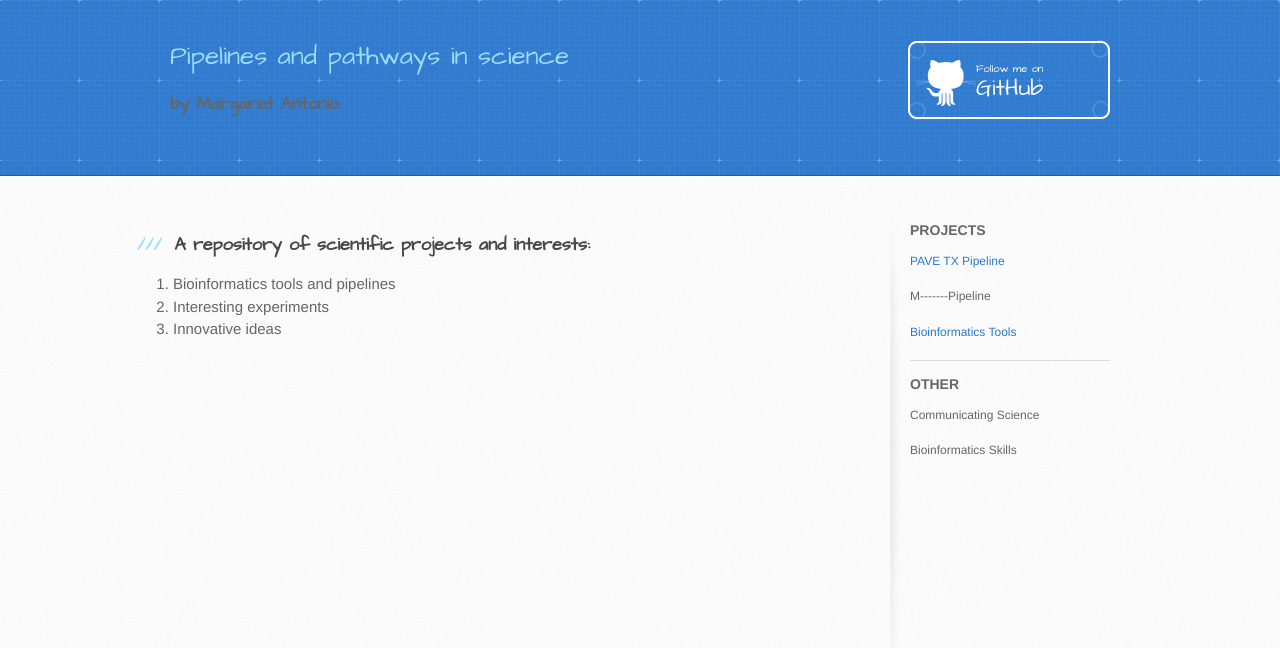
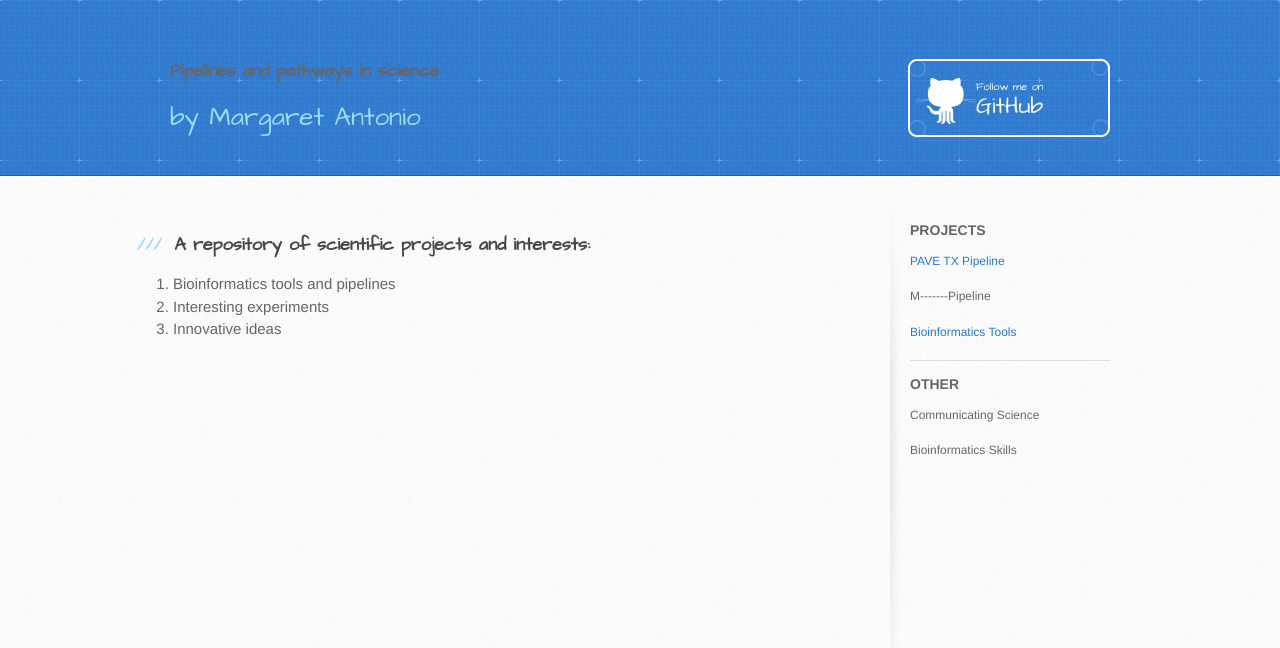
Before and after one commit to antmarge/mmlantonio.github.io, a plain HTML site: page index.html in a window 1280 px wide. Drawn offline with Linux system fonts and the light colour scheme.

Commit message:
Update index.html

```diff
--- a/index.html
+++ b/index.html
@@ -19,8 +19,8 @@
   <body>
     <header>
       <div class="inner">
-        <h2>Pipelines and pathways in science</h2>
-        <h3>by Margaret Antonio</h3>
+        <h3>Pipelines and pathways in science</h3>
+        <h2>by Margaret Antonio</h2>
         <a href="https://github.com/mmlantonio" class="button"><small>Follow me on</small> GitHub</a>
       </div>
     </header>
```
